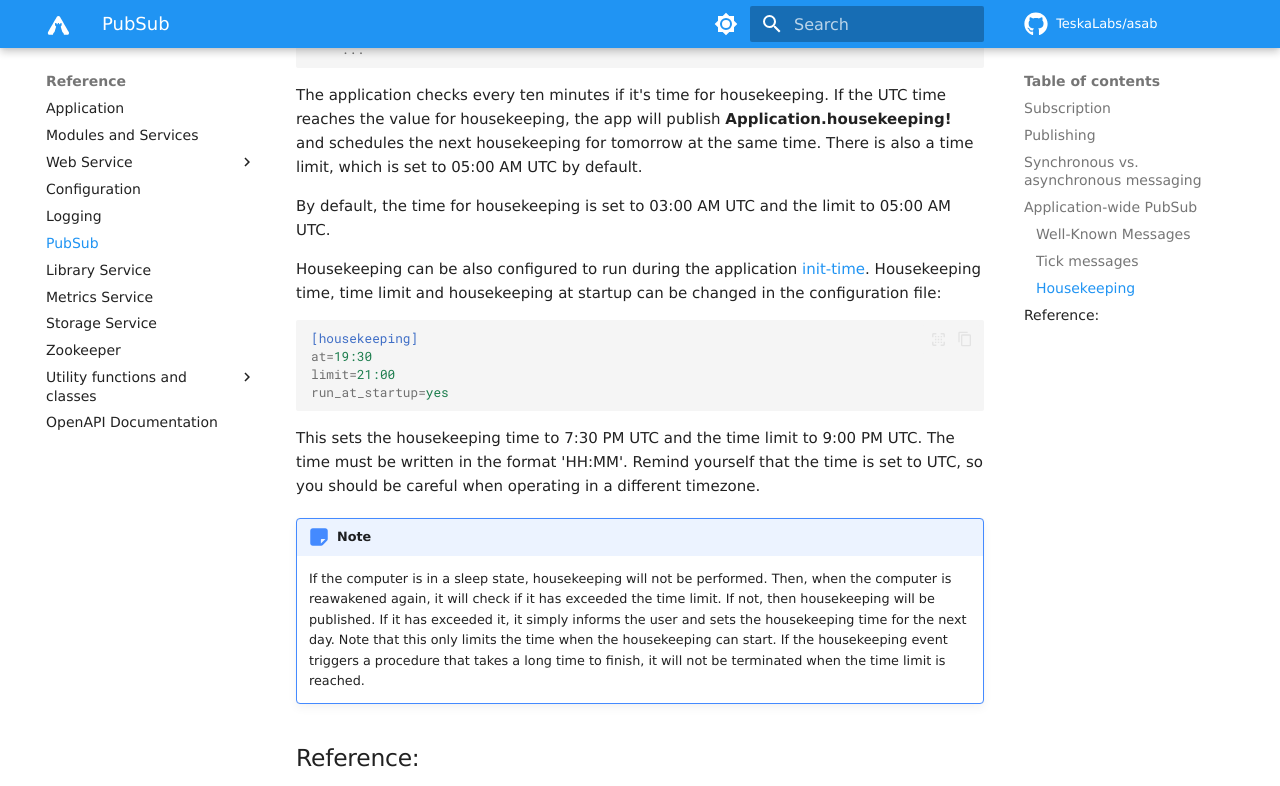
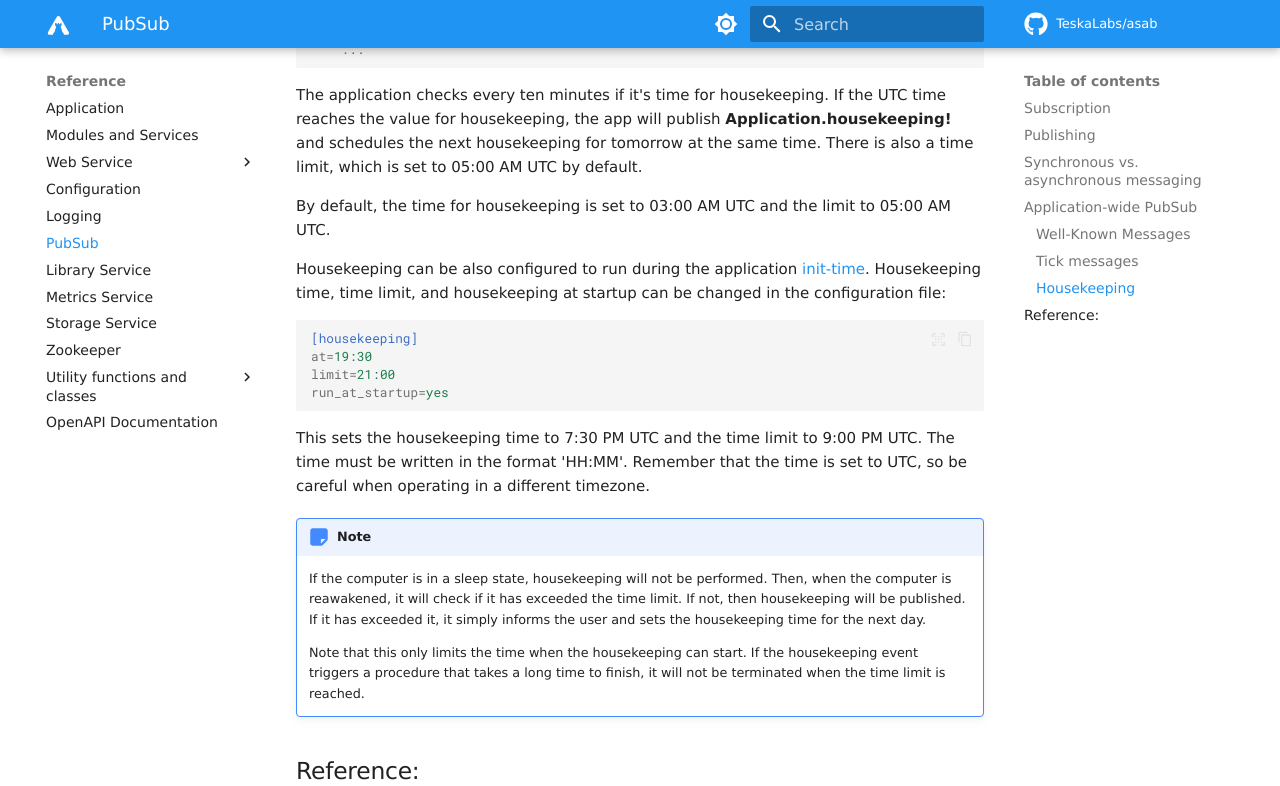
Before and after one commit to TeskaLabs/asab, an MkDocs documentation site: the page built from docs/reference/pubsub/reference.md, in a window 1280 px wide and 900 px high, scrolled down 4822 px, cut to the strip 0-786 px from the top of the window. Built offline with MkDocs 1.6.1 and Material for MkDocs 9.7.7, drawn with Linux system fonts in a browser that asks for light colours; some web fonts are replaced; comment, search, counter and statistics services are not loaded; some of the changed lines change nothing that is shown; some of the changed text lies outside the part shown.

Commit message:
punctuation and rewording for clarity

````diff
--- a/docs/reference/pubsub/reference.md
+++ b/docs/reference/pubsub/reference.md
@@ -1,14 +1,14 @@
 # Publish-Subscribe
 
 **Publish-subscribe** is a messaging pattern where senders of messages, called **publishers**,
-send the messages to receivers, called **subscribers**, via PubSub **message bus**.
+send the messages to receivers, called **subscribers**, via the PubSub **message bus**.
 
 Publishers don't directly interact with subscribers in any way.
 Similarly, subscribers express interest in one or more message types and only receive messages that are of interest,
 without knowledge of which publishers, if any, there are.
 
-ASAB `PubSub` module operates with a simple messages, defined by their *message type*, which is a string.
-The message can carry an optional positional and keyword arguments.
+The ASAB `PubSub` module operates with a simple messages, defined by their *message type*, which is a string.
+The message can carry optional positional and keyword arguments.
 The delivery of a message is implemented as a the standard Python function.
 
 !!! note
@@ -25,7 +25,7 @@
 
 
 !!! note
-	There is an default, application-wide Publish-Subscribe message
+	There is a default, application-wide Publish-Subscribe message
 	bus at `Application.PubSub` that can be used to send messages.
 	Alternatively, you can create your own instance of `PubSub` and enjoy isolated PubSub delivery space.
 
@@ -147,7 +147,7 @@
 
 ## Application-wide PubSub
 
-The ASAB provides the application-wide Publish-Subscribe message bus.
+ASAB provides the application-wide Publish-Subscribe message bus.
 
 ### Well-Known Messages
 
@@ -208,7 +208,7 @@
 
 
 Housekeeping can be also configured to run during the application [init-time](/reference/application/reference/#init-time).
-Housekeeping time, time limit and housekeeping at startup can be changed in the configuration file:
+Housekeeping time, time limit, and housekeeping at startup can be changed in the configuration file:
 
 ``` ini
 [housekeeping]
@@ -219,13 +219,14 @@
 
 This sets the housekeeping time to 7:30 PM UTC and the time limit to 9:00 PM UTC.
 The time must be written in the format 'HH:MM'.
-Remind yourself that the time is set to UTC, so you should be careful when operating in a different timezone.
+Remember that the time is set to UTC, so be careful when operating in a different timezone.
 
 !!! note
 
 	If the computer is in a sleep state, housekeeping will not be performed.
-	Then, when the computer is reawakened again, it will check if it has exceeded the time limit.
+	Then, when the computer is reawakened, it will check if it has exceeded the time limit.
 	If not, then housekeeping will be published. If it has exceeded it, it simply informs the user and sets the housekeeping time for the next day.
+
 	Note that this only limits the time when the housekeeping can start.
 	If the housekeeping event triggers a procedure that takes a long time to finish, it will not be terminated when the time limit is reached.
 
````
